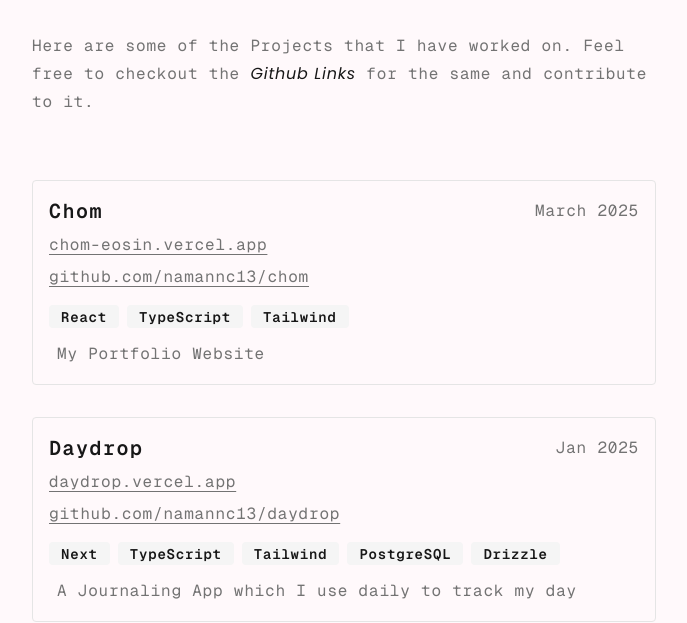
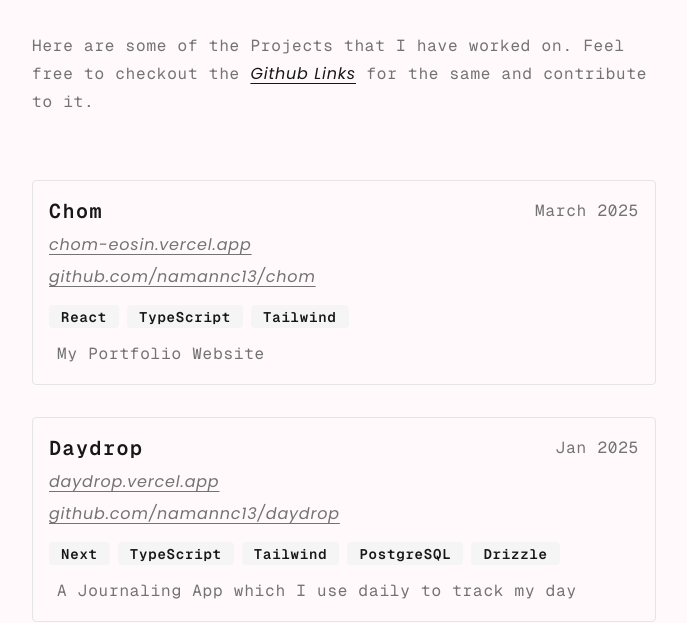
Before and after one commit to namannc13/chom, a React (Vite) app: page /projects in a window 1280 px wide. Shown: the part 140-763 px from the top of the page, without its empty margins (296-983 px from the left). Built offline with nearby package versions, Linux system fonts and the light colour scheme; a web font is replaced by a local one.

Commit message:
Minor Fix

```diff
--- a/src/components/link.tsx
+++ b/src/components/link.tsx
@@ -17,7 +17,7 @@
     <button
       onClick={() => navigate(to)}
       className={cn(
-        "text-[16px] hover:cursor-pointer underline-offset-4 underline px-0 py-0 whitespace-nowrap transition-[color,box-shadow]",
+        "text-[16px] hover:cursor-pointer underline-offset-4 underline px-0 py-0 whitespace-nowrap transition-[color,box-shadow] text-muted-foreground hover:text-accent-foreground poppins-regular-italic",
         inline ? "inline" : "flex justify-start items-center gap-2",
         className
       )}
--- a/src/components/project.tsx
+++ b/src/components/project.tsx
@@ -33,13 +33,13 @@
       </div>
       <button
         onClick={() => window.open(deployedLink, "_blank")}
-        className="text-[16px] flex justify-start items-center gap-2 text-muted-foreground hover:text-accent-foreground hover:cursor-pointer underline-offset-4 underline px-0 py-0 whitespace-nowrap transition-[color,box-shadow]"
+        className="text-[16px] flex justify-start items-center gap-2 text-muted-foreground hover:text-accent-foreground hover:cursor-pointer underline-offset-4 underline px-0 py-0 whitespace-nowrap transition-[color,box-shadow] poppins-regular-italic"
       >
         {deployment}
       </button>
       <button
         onClick={() => window.open(githubLink, "_blank")}
-        className="text-[16px] flex justify-start items-center gap-2 text-muted-foreground hover:text-accent-foreground hover:cursor-pointer underline-offset-4 underline px-0 py-0 whitespace-nowrap transition-[color,box-shadow]"
+        className="text-[16px] flex justify-start items-center gap-2 text-muted-foreground hover:text-accent-foreground hover:cursor-pointer underline-offset-4 underline px-0 py-0 whitespace-nowrap transition-[color,box-shadow] poppins-regular-italic"
       >
         {github}
       </button>
--- a/src/pages/projects.tsx
+++ b/src/pages/projects.tsx
@@ -1,10 +1,10 @@
 import Heading from "@/components/heading";
 import { TextScramble } from "@/components/ui/text_scramble";
 import Para from "@/components/para";
-import Highlight from "@/components/highlight";
 import { motion } from "motion/react";
 import { projects } from "@/data/projects";
 import Project from "@/components/project";
+import Link from "@/components/link";
 
 function TopSection() {
   return (
@@ -22,8 +22,8 @@
       </Heading>
       <Para>
         Here are some of the Projects that I have worked on. Feel free to
-        checkout the <Highlight>Github Links</Highlight> for the same and
-        contribute to it.
+        checkout the <Link to="https://github.com/namannc13" className="text-primary hover:text-accent-foreground" inline>Github Links</Link>{" "}
+        for the same and contribute to it.
       </Para>
     </motion.div>
   );
```
